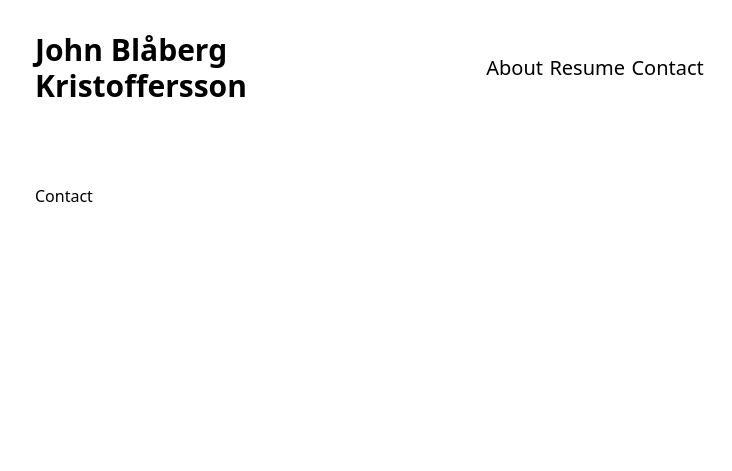
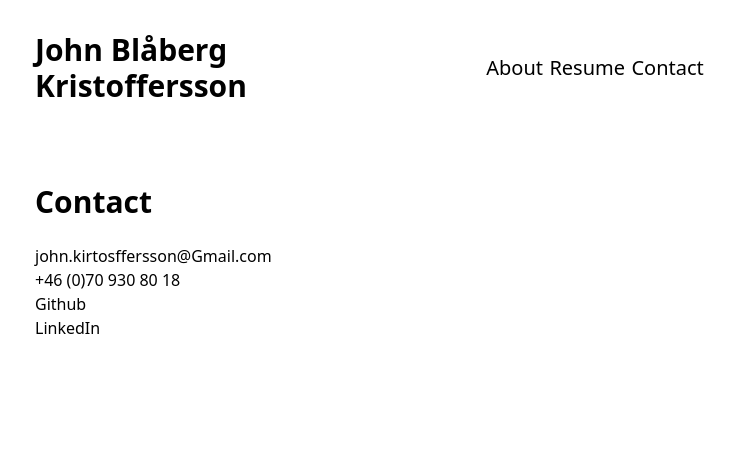
Before and after one commit to blaberg/johnblaberg.com, a Gatsby site: page /contact in a window 1280 px wide. Shown: the whole page, without its empty margins (269-1001 px from the left). Built offline with nearby package versions, Linux system fonts and the light colour scheme; Gatsby itself is replaced by a stand-in of ours.

Commit message:
feat: add basic contact info

```diff
--- a/src/pages/contact.tsx
+++ b/src/pages/contact.tsx
@@ -4,7 +4,32 @@ import Layout from "../components/Layout"
 const Contact = () => {
   return (
     <Layout pageTitle="Contact">
-      <p>Contact</p>
+      <h2 className="font-bold text-3xl mb-6">Contact</h2>
+      <ul>
+        <li>
+          <a href="mailto:john.kristoffersson@gmail.com" className="text-black">
+            john.kirtosffersson@Gmail.com
+          </a>
+        </li>
+        <li>
+          <a href="tel:+46709308018" className="text-black">
+            +46 (0)70 930 80 18
+          </a>
+        </li>
+        <li>
+          <a href="https://github.com/blaberg" className="text-black">
+            Github
+          </a>
+        </li>
+        <li>
+          <a
+            href="https://www.linkedin.com/in/john-kristoffersson/"
+            className="text-black"
+          >
+            LinkedIn
+          </a>
+        </li>
+      </ul>
     </Layout>
   )
 }
```
